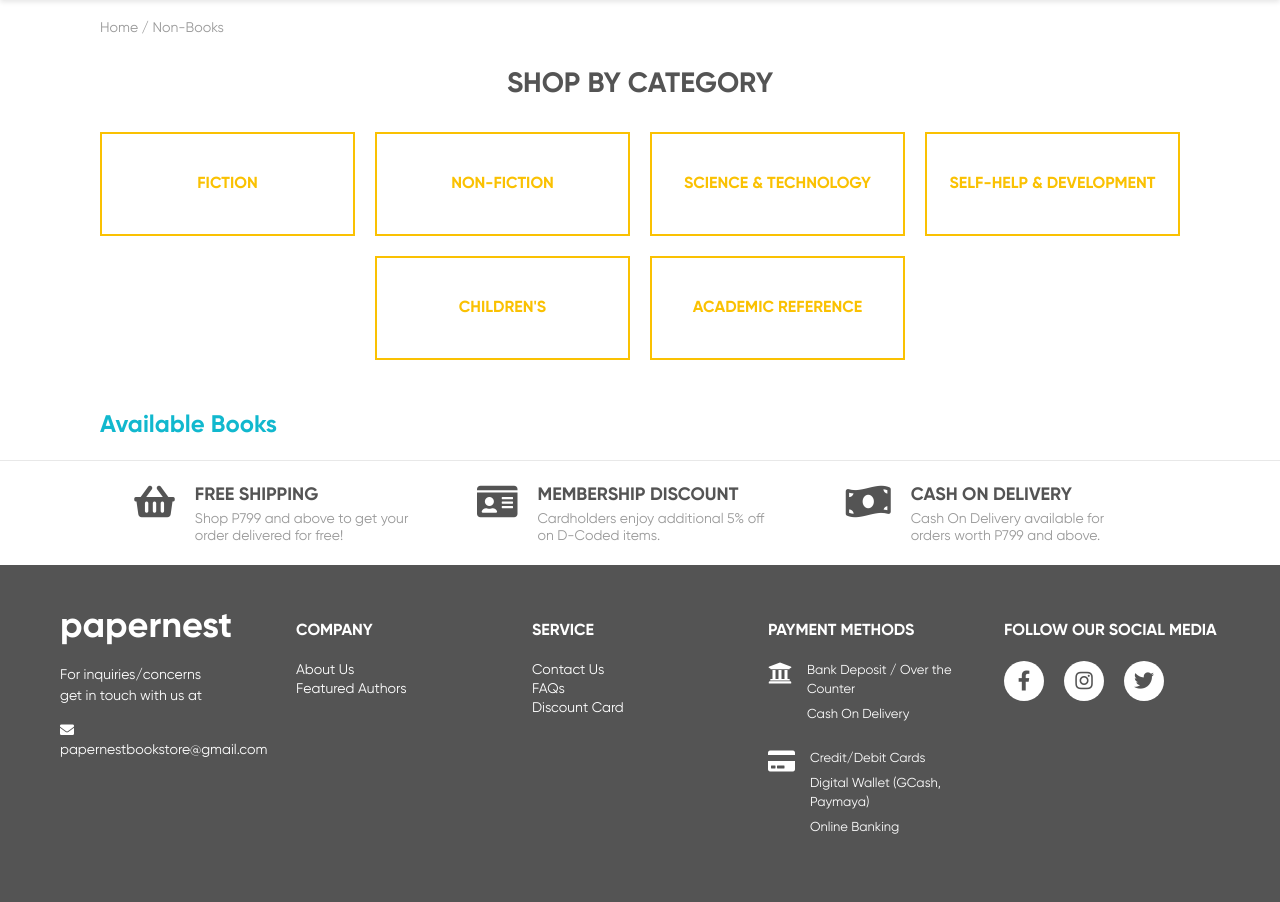
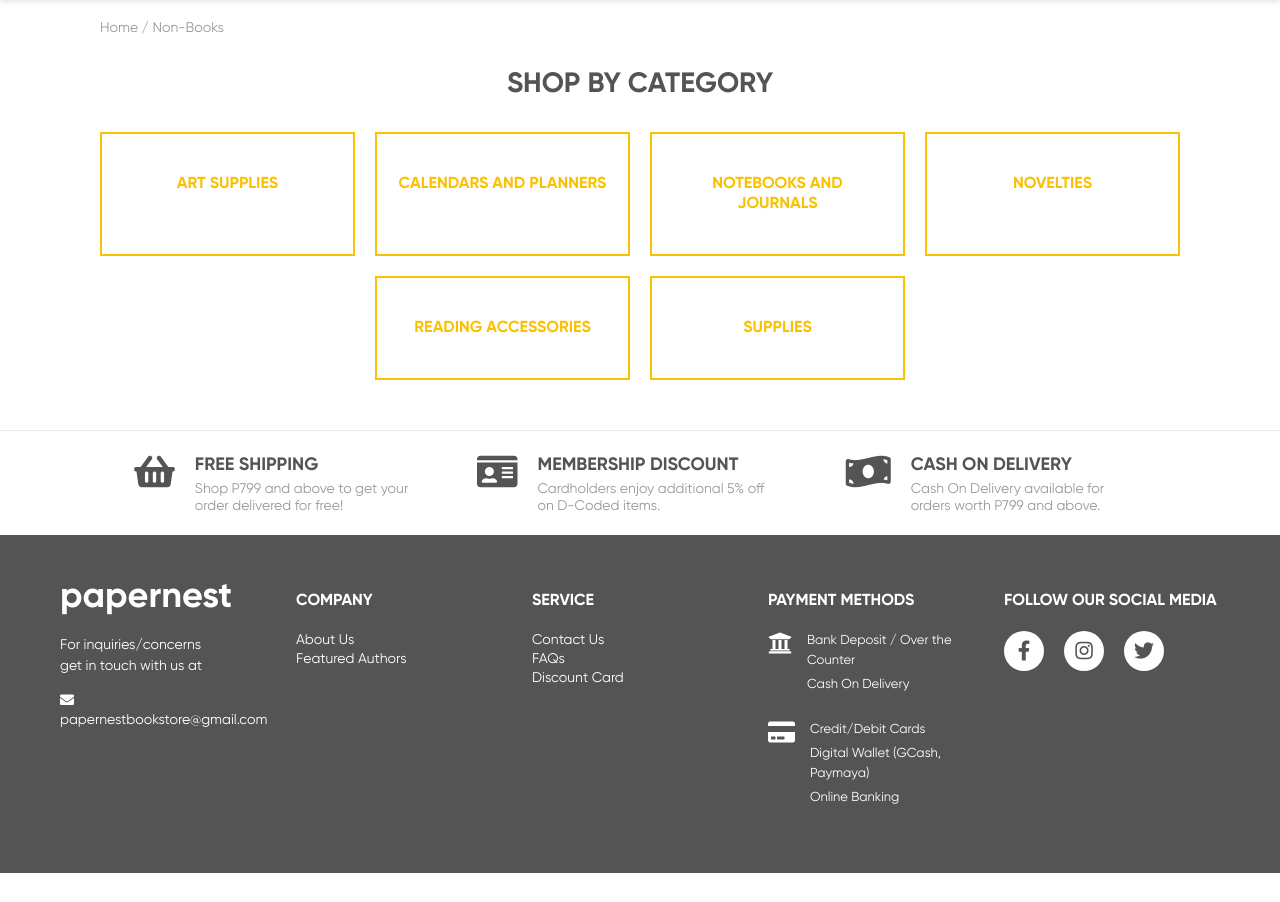
Before and after one commit to abigailcbarrion/Papernest, a Flask app: page /non_books in a window 1280 px wide. Shown: the part 159-1061 px from the top of the page. After the commit the page ends 1032 px from the top, so only its background shows below. Run offline with Flask 3, Linux system fonts and the light colour scheme.

Commit message:
lorem ipsum

```diff
--- a/templates/non_books.html
+++ b/templates/non_books.html
@@ -12,7 +12,6 @@
       <div class="main-content">
       <div class="container">
           <!-- Main Content -->
-
      <!-- Breadcrumb Navigation -->
     <div class="breadcrumb">
         <a href="/">Home</a> / <span>Non-Books</span>
@@ -20,34 +19,16 @@
 
       <!-- Main Content -->
       <h2 class="category-heading">SHOP BY CATEGORY</h2>
+      <div class="categories-grid">
+        <a href="/category/art-supplies" class="category-box">Art Supplies</a>
+        <a href="/category/calendars-and-planners" class="category-box">Calendars and Planners</a>
+        <a href="/category/notebooks-and-journals" class="category-box">Notebooks and Journals</a>
+        <a href="/category/novelties" class="category-box">Novelties</a>
+        <a href="/category/reading-accessories" class="category-box">Reading Accessories</a>
+        <a href="/category/supplies" class="category-box">Supplies</a>
+      </div>
 
-      <div class="categories-grid">
-        <a href="/category/fiction" class="category-box">Fiction</a>
-        <a href="/category/non-fiction" class="category-box">Non-Fiction</a>
-        <a href="/category/science-technology" class="category-box">Science & Technology</a>
-        <a href="/category/self-help-development" class="category-box">Self-help & Development</a>
-        <a href="/category/childrens" class="category-box">Children's</a>
-        <a href="/category/academic-reference" class="category-box">Academic Reference</a>
-      </div>
-          <h2>Available Books</h2>
-          <ul>
-              {% for book in books %}
-                  <li>
-                      <strong>{{ book.title }}</strong> by {{ book.author }} — ${{ book.price }}
-                      {% if session.get('user') %}
-                          <form method="POST" action="{{ url_for('add_to_cart') }}" style="display:inline;">
-                              <input type="hidden" name="book_id" value="{{ book.id }}">
-                              <button type="submit">Add to Cart</button>
-                          </form>
 
-                          <form method="POST" action="{{ url_for('add_to_wishlist') }}" style="display:inline;">
-                              <input type="hidden" name="book_id" value="{{ book.id }}">
-                              <button type="submit">Add to Wishlist</button>
-                          </form>
-                      {% endif %}
-                  </li>
-              {% endfor %}
-          </ul>
       </div>
     </div>
   </div>
```
